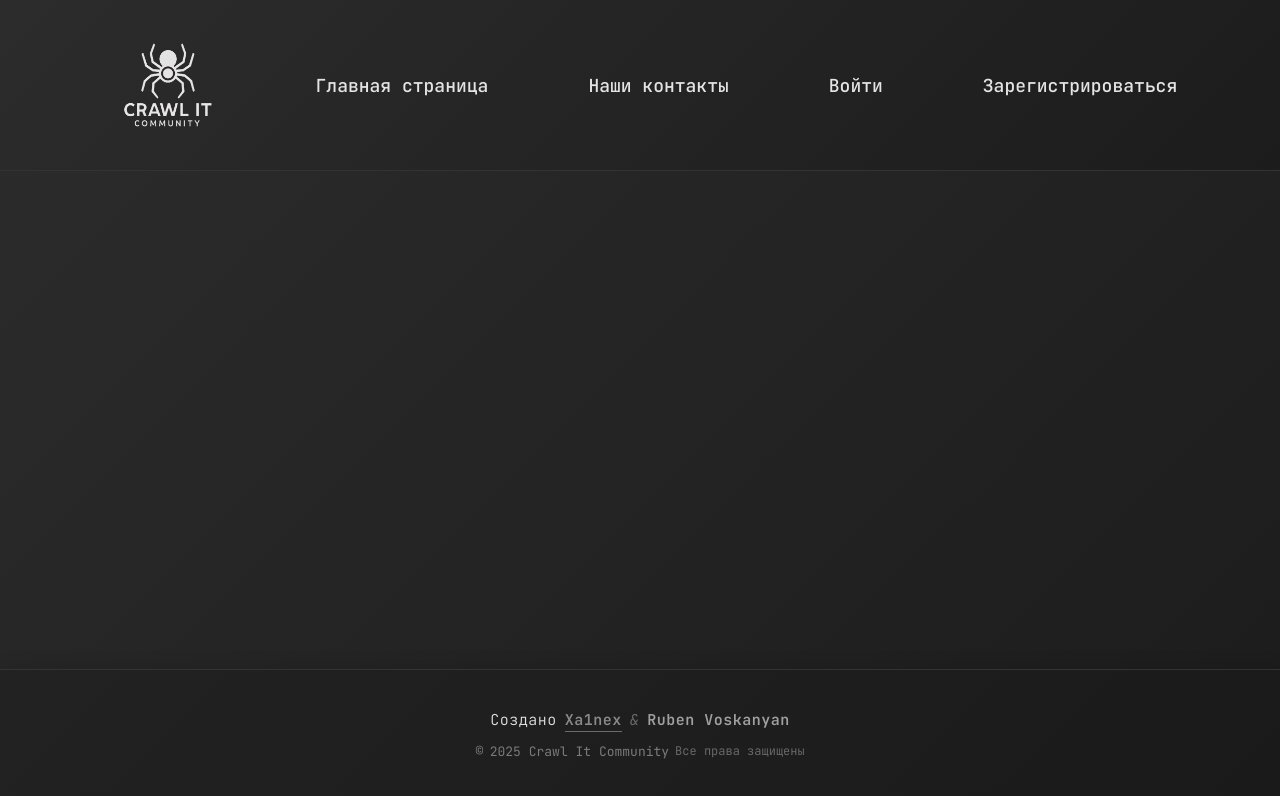
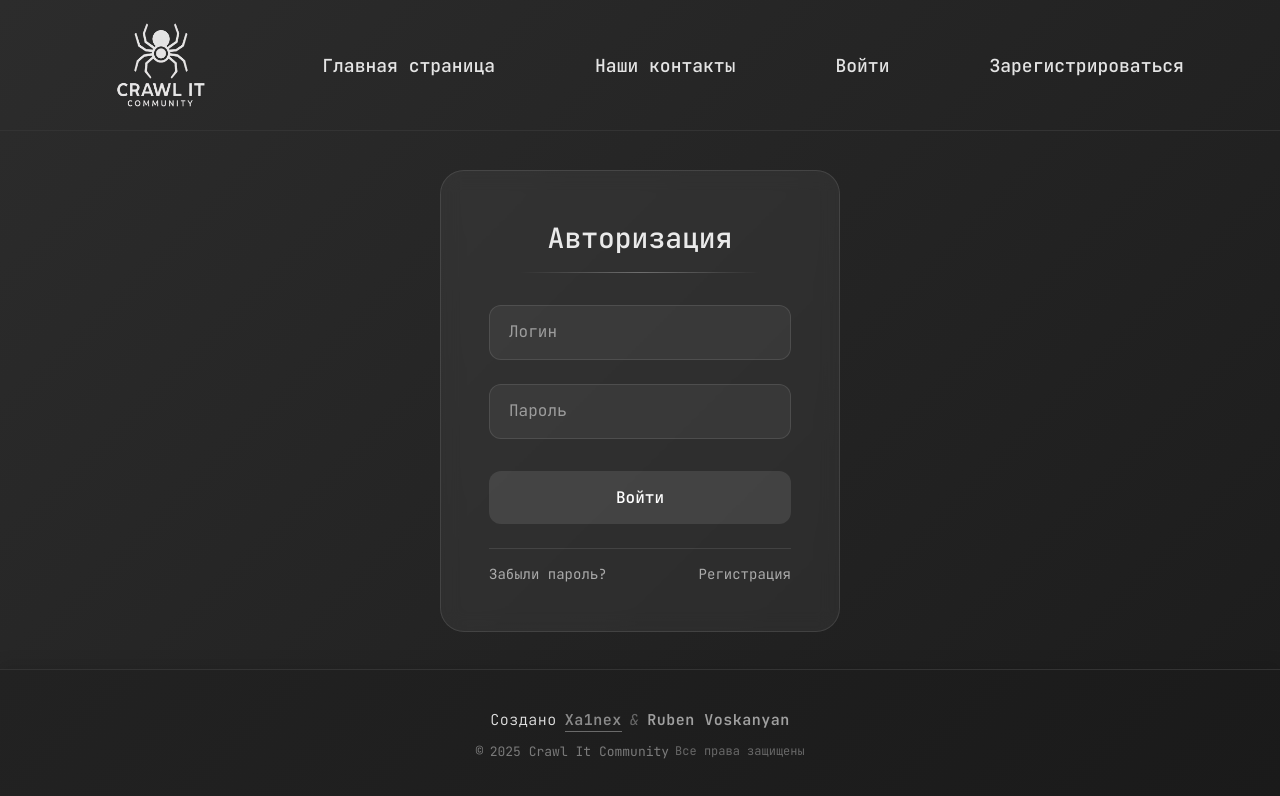
Before and after one commit to Hikoro822/Crawl-It, a Vue app: page /register in a window 1280 px wide. Shown: the top 796 px of the page. Built offline with nearby package versions, Linux system fonts and the light colour scheme; a web font is replaced by a local one.

Commit message:
add LoginForm

```diff
--- a/src/components/AppHeader.vue
+++ b/src/components/AppHeader.vue
@@ -36,9 +36,7 @@
 
 <style scoped lang="scss">
 .header {
-  padding: 20px;
-  background: linear-gradient(135deg, #2C2C2C, #1C1C1C);
-  overflow: hidden;
+  //padding: 20px
   border-bottom: 1px solid #333333;
 
   &__container {
@@ -99,25 +97,4 @@
   transition: all 0.3s;
 }
 
-
-.secondary {
-  background: #26252585;
-  border: 1px solid #ffffff54;
-  color: #495057;
-  box-shadow: 0 2px 4px rgba(0, 0, 0, 0.05);
-}
-
-.gradient {
-  background: linear-gradient(135deg, #6a11cb 0%, #2575fc 100%);
-  color: white;
-  box-shadow: 0 4px 12px rgba(106, 17, 203, 0.3);
-}
-
-.button {
-  transition: .55s;
-
-  &:hover {
-    transform: scale(1.1);
-  }
-}
 </style>
--- a/src/components/AppHero.vue
+++ b/src/components/AppHero.vue
@@ -91,12 +91,15 @@
   }
 
   &__img {
-    width: 700px;
-    height: 500px;
+    max-width: 50%;
     scale: 1.4;
     z-index: 0;
   }
 }
 
-
+@media (max-width: 1500px) {
+  .hero__img{
+    max-width: 30%;
+  }
+}
 </style>
--- a/src/components/LoginForm.vue
+++ b/src/components/LoginForm.vue
@@ -3,9 +3,12 @@
 </script>
 
 <template>
-
+  <h1>Hello world</h1>
 </template>
 
 <style scoped lang="scss">
-
+h1 {
+  color: red;
+  font-size: 50px;
+}
 </style>
--- a/src/components/RegisterForm.vue
+++ b/src/components/RegisterForm.vue
@@ -1,11 +1,148 @@
 <script setup>
-
+const login = {
+  title: 'Авторизация'
+}
 </script>
 
 <template>
-  <RegisterForm/>
+  <form action="#" class="login">
+    <div class="login__header">
+      <h2 class="login__title">{{login.title}}</h2>
+      <div class="login__divider"></div>
+    </div>
+
+    <div class="login__group">
+      <input type="email" id="email" class="login__input" required placeholder=" ">
+      <label for="email" class="login__label">Логин</label>
+    </div>
+
+    <div class="login__group">
+      <input type="password" id="password" class="login__input" required placeholder=" ">
+      <label for="password" class="login__label">Пароль</label>
+    </div>
+
+    <button type="submit" class="login__button">
+      Войти
+    </button>
+
+    <div class="login__footer">
+      <a href="#" class="login__link">Забыли пароль?</a>
+      <a href="#" class="login__link">Регистрация</a>
+    </div>
+  </form>
 </template>
 
 <style scoped lang="scss">
+.login {
+  margin-top: 40px;
+  border-radius: 24px;
+  padding: 48px;
+  display: flex;
+  flex-direction: column;
+  width: 100%;
+  max-width: 400px;
+  background: rgba(255, 255, 255, 0.05);
+  backdrop-filter: blur(10px);
+  border: 1px solid rgba(255, 255, 255, 0.1);
 
+  &__header {
+    margin-bottom: 32px;
+    text-align: center;
+  }
+
+  &__title {
+    color: #fff;
+    font-size: 28px;
+    font-weight: 500;
+    margin-bottom: 16px;
+    opacity: 0.9;
+  }
+
+  &__divider {
+    height: 1px;
+    background: linear-gradient(90deg, transparent, rgba(255, 255, 255, 0.3), transparent);
+    margin: 0 auto;
+    width: 80%;
+  }
+
+  &__group {
+    position: relative;
+    margin-bottom: 24px;
+  }
+
+  &__input {
+    width: 100%;
+    padding: 16px 20px;
+    border-radius: 12px;
+    background: rgba(255, 255, 255, 0.05);
+    border: 1px solid rgba(255, 255, 255, 0.1);
+    color: #fff;
+    font-size: 16px;
+    transition: all 0.3s ease;
+
+    &:focus {
+      outline: none;
+      border-color: rgba(255, 255, 255, 0.3);
+      box-shadow: 0 0 0 3px rgba(255, 255, 255, 0.1);
+    }
+
+    &:focus + .login__label,
+    &:not(:placeholder-shown) + .login__label {
+      transform: translateY(-37px) translateX(-20px) scale(0.9);
+      opacity: 0.7;
+    }
+  }
+
+  &__label {
+    position: absolute;
+    left: 20px;
+    top: 16px;
+    color: #fff;
+    opacity: 0.5;
+    pointer-events: none;
+    transition: all 0.3s ease;
+    font-size: 16px;
+  }
+
+  &__button {
+    width: 100%;
+    padding: 16px;
+    border-radius: 12px;
+    background: rgba(255, 255, 255, 0.1);
+    color: #fff;
+    font-size: 16px;
+    font-weight: 500;
+    border: none;
+    cursor: pointer;
+    transition: all 0.3s ease;
+    margin-top: 8px;
+
+    &:hover {
+      background: rgba(255, 255, 255, 0.15);
+    }
+
+    &:active {
+      transform: scale(0.98);
+    }
+  }
+
+  &__footer {
+    display: flex;
+    justify-content: space-between;
+    margin-top: 24px;
+    padding-top: 16px;
+    border-top: 1px solid rgba(255, 255, 255, 0.1);
+  }
+
+  &__link {
+    color: rgba(255, 255, 255, 0.6);
+    font-size: 14px;
+    text-decoration: none;
+    transition: all 0.3s ease;
+
+    &:hover {
+      color: rgba(255, 255, 255, 0.9);
+    }
+  }
+}
 </style>
--- a/src/pages/Register.vue
+++ b/src/pages/Register.vue
@@ -1,9 +1,9 @@
 <script setup>
-
+import RegisterForm from "@/components/RegisterForm.vue";
 </script>
 
 <template>
-
+<RegisterForm />
 </template>
 
 <style scoped lang="scss">
```
